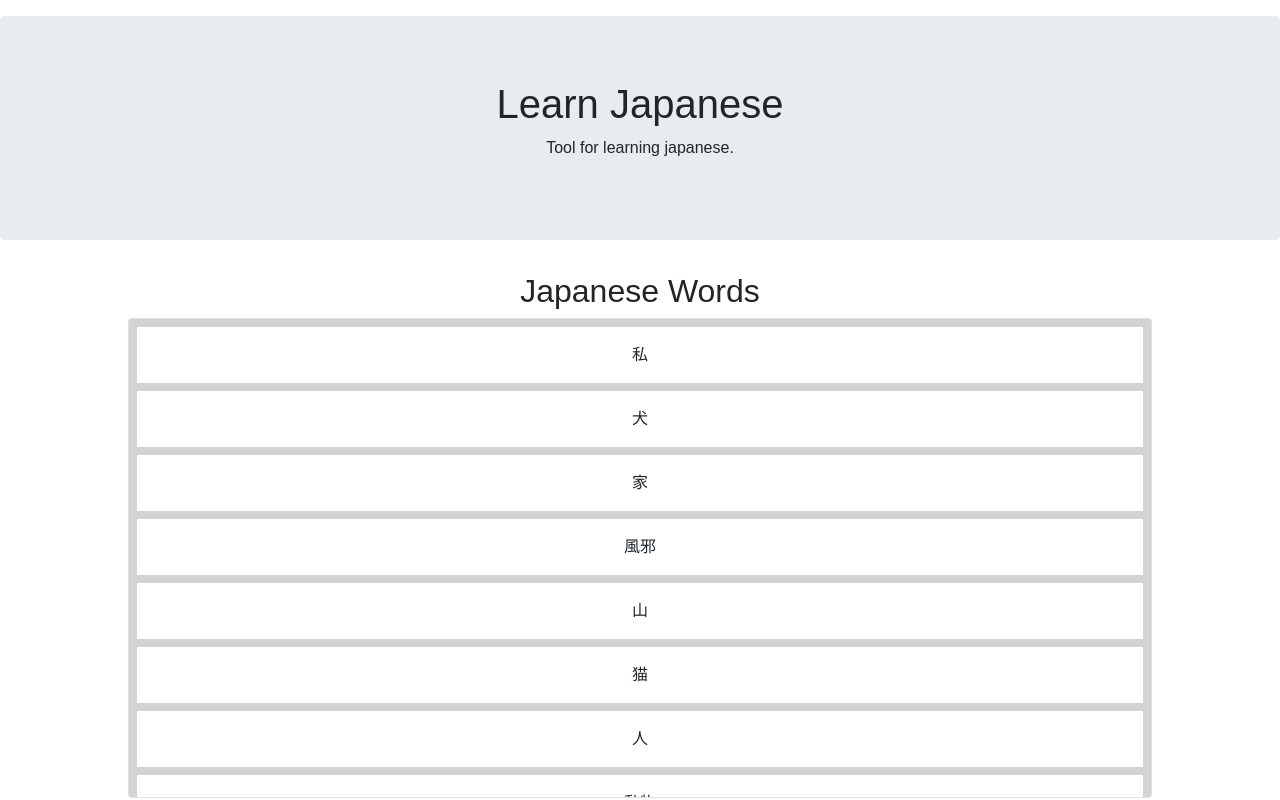
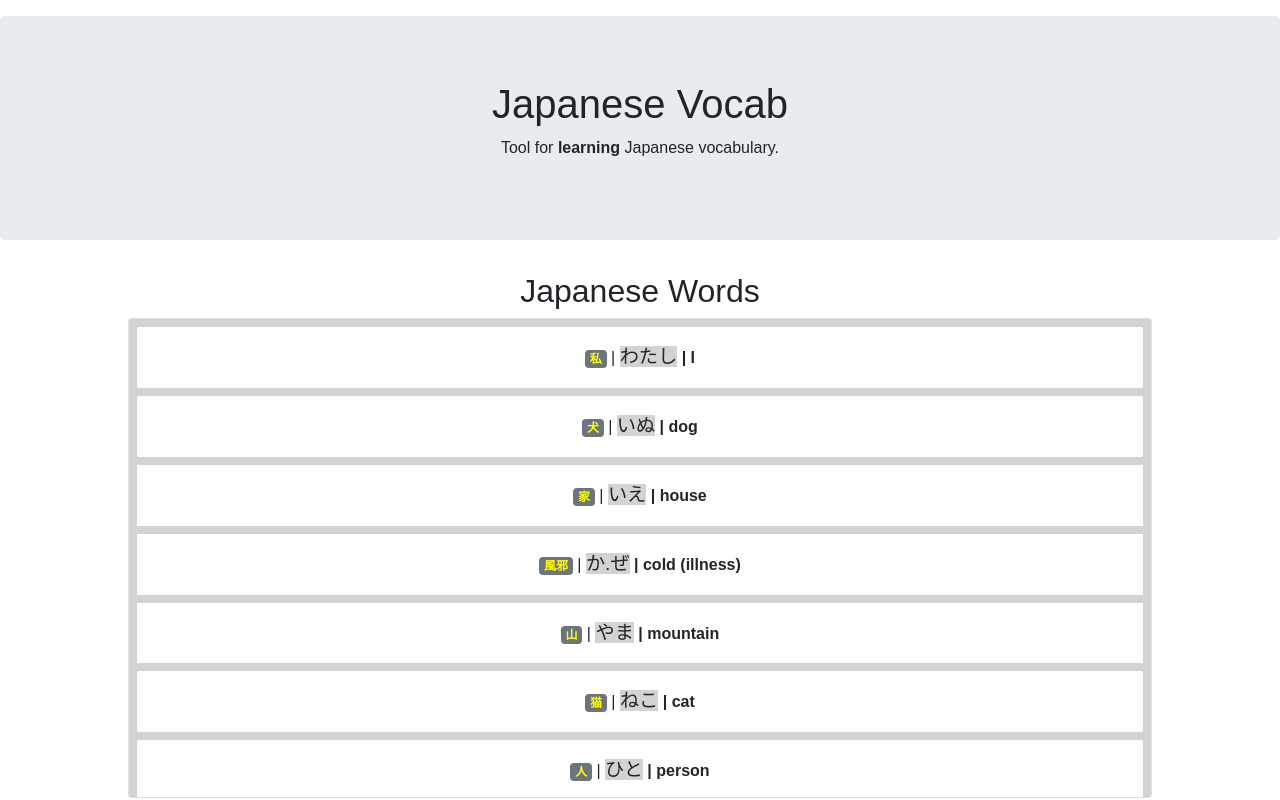
Before and after one commit to JoseHdez2/2021-04-japanese-vocab, a React (Create React App) app: page / in a window 1280 px wide. Shown: the top 800 px of the page. Built offline with nearby package versions, Linux system fonts and the light colour scheme; no server answers.

Commit message:
styled components

```diff
--- a/package.json
+++ b/package.json
@@ -12,7 +12,8 @@
     "react-beautiful-dnd": "13.0.0",
     "react-bootstrap": "1.5.2",
     "react-dom": "17.0.1",
-    "react-scripts": "4.0.0"
+    "react-scripts": "4.0.0",
+    "styled-components": "5.2.3"
   },
   "devDependencies": {
     "typescript": "4.1.3"
--- a/public/index.html
+++ b/public/index.html
@@ -2,10 +2,7 @@
 <html lang="en">
   <head>
     <meta charset="utf-8" />
-    <meta
-      name="viewport"
-      content="width=device-width, initial-scale=1, shrink-to-fit=no"
-    />
+    <meta name="viewport" content="width=device-width, initial-scale=1, shrink-to-fit=no" />
     <meta name="theme-color" content="#000000" />
     <!--
       manifest.json provides metadata used when your web app is added to the
@@ -28,7 +25,7 @@
       integrity="sha384-JcKb8q3iqJ61gNV9KGb8thSsNjpSL0n8PARn9HuZOnIxN0hoP+VmmDGMN5t9UJ0Z"
       crossorigin="anonymous"
     />
-    <title>Website Interactions</title>
+    <title>Japanese Vocab</title>
   </head>
 
   <body>
--- a/src/App.js
+++ b/src/App.js
@@ -61,11 +61,15 @@ export default function App() {
   const myMapFn = (item) => <Record record={item} onDelete={deleteItem} />;
   const wordMapFn = (item) => <JapaneseWord item={item} />;
 
+  const wordFilterFn = (item) => item.id !== 0;
+
   return (
     <div className="App" style={{ margin: "1rem auto" }}>
       <Jumbotron>
-        <h1>Learn Japanese</h1>
-        <p>Tool for learning japanese.</p>
+        <h1>Japanese Vocab</h1>
+        <p>
+          Tool for <strong>learning</strong> Japanese vocabulary.
+        </p>
       </Jumbotron>
       <h2>Japanese Words</h2>
       <Card
--- a/src/components/DNDList.js
+++ b/src/components/DNDList.js
@@ -9,7 +9,12 @@ const reorder = (list, startIndex, endIndex) => {
   return result;
 };
 
-export const DNDList = ({ items, setItems, mapFunction }) => {
+export const DNDList = ({
+  items,
+  setItems,
+  mapFunction,
+  filterFn = (item) => true
+}) => {
   const onDragEnd = (result) => {
     if (!result.destination) {
       return;
@@ -48,7 +53,7 @@ export const DNDList = ({ items, setItems, mapFunction }) => {
             ref={provided.innerRef}
             style={getListStyle(snapshot.isDraggingOver)}
           >
-            {items.map((item, index) => (
+            {items.filter(filterFn).map((item, index) => (
               <Draggable key={item.id} draggableId={item.id} index={index}>
                 {(provided, snapshot) => (
                   <div
--- a/src/components/JapaneseWord.js
+++ b/src/components/JapaneseWord.js
@@ -1 +1,40 @@
-export const JapaneseWord = ({ item }) => <div>{item.word}</div>;
+import {
+  Badge,
+  Button,
+  Tooltip,
+  Popover,
+  OverlayTrigger
+} from "react-bootstrap";
+import styled from "styled-components";
+
+export const JapaneseWord = ({ item }) => (
+  <div key={item.id}>
+    <Kanji variant={wordType[item.type]}>{item.word}</Kanji>
+    {" | "}
+    <Hiragana> {item.hiragana}</Hiragana>
+    <strong>
+      {" | "}
+      {item.meaning}
+    </strong>
+  </div>
+);
+
+const wordType = {
+  noun: "secondary",
+  verb: "danger",
+  adjective: "primary",
+  adverb: "success"
+};
+
+const Word = styled.span`
+  font-size: 1.2em;
+`;
+
+const Kanji = styled(Badge)`
+  ${Word};
+  color: ${(props) => (props.variant === "secondary" ? "yellow" : "white")};
+`;
+
+const Hiragana = styled(Word)`
+  background-color: lightgray;
+`;
--- a/src/data/words.json
+++ b/src/data/words.json
@@ -13,5 +13,6 @@
   { "id": 12, "word": "早い", "hiragana": "はや.い", "meaning": "fast", "type": "adjective" },
   { "id": 13, "word": "早さ", "hiragana": "はや.さ", "meaning": "speed", "type": "noun" },
   { "id": 14, "word": "早く", "hiragana": "はや.く", "meaning": "quickly", "type": "adverb" },
+  { "id": 0, "word": "", "hiragana": "", "meaning": "", "type": "" },
   { "id": 0, "word": "", "hiragana": "", "meaning": "", "type": "" }
 ]
```
Also changed, not shown: 1 other file (tests, documents, lock files or other folders).
